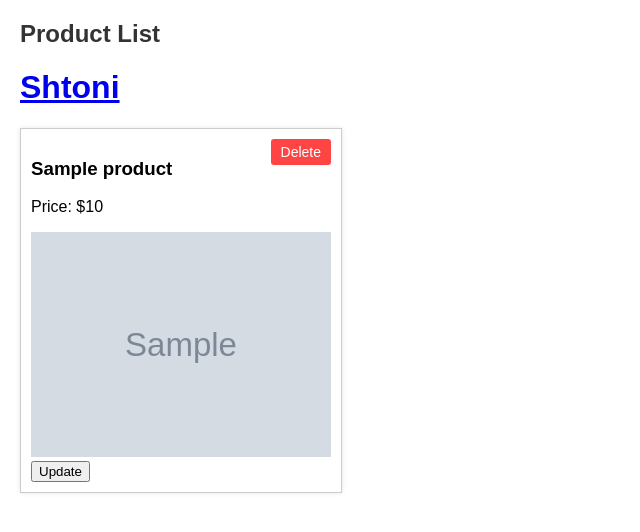
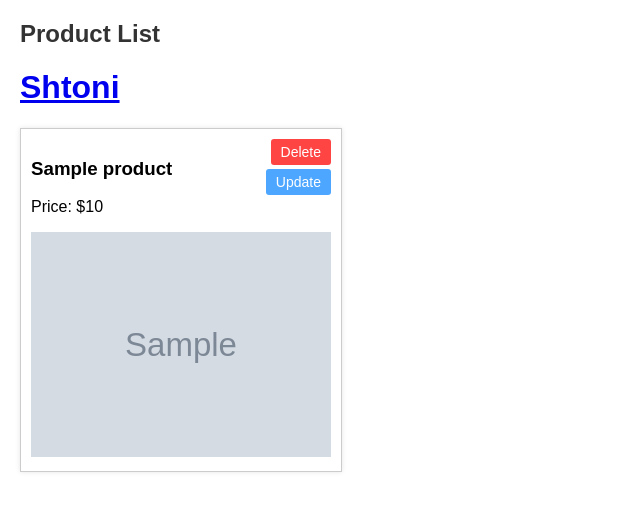
Before and after one commit to BlertaXheladini/Flower-Store, a PHP site: page /admin/products.php in a window 1280 px wide. Shown: the top 532 px of the page, without its empty margins (0-640 px from the left). Run offline with PHP 8.4, Linux system fonts and the light colour scheme; tables that the repository leaves empty or names only in its code hold one stand-in row (values such as "Sample post"); grey boxes marked "Sample" are stand-in pictures; data that the repository does not hold is empty.

Commit message:
editing in the dashboard named product.php

```diff
--- a/about.php
+++ b/about.php
@@ -91,7 +91,7 @@ session_start();
 
 
             <div class="leftfooter">
-                <div><a href="about.php">about us</a>
+                <div><a href="home.php">Home</a>
                     <p>Payment and transport</p>
                     <P>Blog</P>
 
--- a/admin/insert.php
+++ b/admin/insert.php
@@ -15,7 +15,7 @@ if ($_SERVER["REQUEST_METHOD"] == "POST" && isset($_POST["submit"])) {
     $sql = "INSERT INTO products (name, price, picture) VALUES ('$name', '$price', '$image')";
     $conn->query($sql);
 
-
+    // Redirect back to the form or any other page
 }
 
 $conn->close();
@@ -39,7 +39,7 @@ $conn->close();
         <input type="text" name="name" required><br>
 
         <label for="price">Product Price:</label>
-        <input type="number" name="price" step="0.01" required><br>
+        <input type="" name="price" step="0.01" required><br>
 
         <label for="image">Product Image:</label>
         <input type="file" name="image" accept="image/*" required><br>
--- a/admin/products.php
+++ b/admin/products.php
@@ -41,6 +41,18 @@
             font-size: 14px;
             border-radius: 3px;
         }
+        .update-btn {
+            position: absolute;
+            top: 40px;
+            right: 10px;
+            background-color:#4da6ff;
+            color: #fff;
+            border: none;
+            padding: 5px 10px;
+            cursor: pointer;
+            font-size: 14px;
+            border-radius: 3px;
+        }
     </style>
 </head>
 
@@ -50,8 +62,10 @@
     <?php
     include '../connection.php';
 
+    session_start();
 
-    // Retrieve all products from the database
+
+
     $sql = "SELECT * FROM products";
     $result = $conn->query($sql);
 
@@ -69,10 +83,12 @@
             echo "</form>";
 
             // Update Form
-            echo "<form method='post' action='update.php' style='display: inline;'>";
-            echo "<input type='hidden' name='updateId' value='{$row['ID']}'>";
-            echo "<button type='submit' class='update-btn'>Update</button>";
-            echo "</form>";
+
+echo "<form method='get' action='update.php' style='display: inline;'>";
+echo "<input type='hidden' name='updateId' value='{$row['ID']}'>";
+echo "<button type='submit' class='update-btn'>Update</button>";
+echo "</form>";
+
 
             echo "</div>";
         }
--- a/signout.php
+++ b/signout.php
@@ -1,9 +1,6 @@
 <?php
 
 session_start();
-
-$_SESSION = array();
-
 
 session_destroy();
 
```
Also changed, not shown: admin/update.php (+23 -17 lines), contact.php (+10 -0 lines), products.php (+32 -4 lines), pictures/background2.jpeg (deleted), pictures/bestseller2.jpeg (added), pictures/bestseller3.jpeg (added), pictures/bestseller4.jpeg (added), pictures/bestseller6.jpeg (added), pictures/wallpaper.webp (added).
